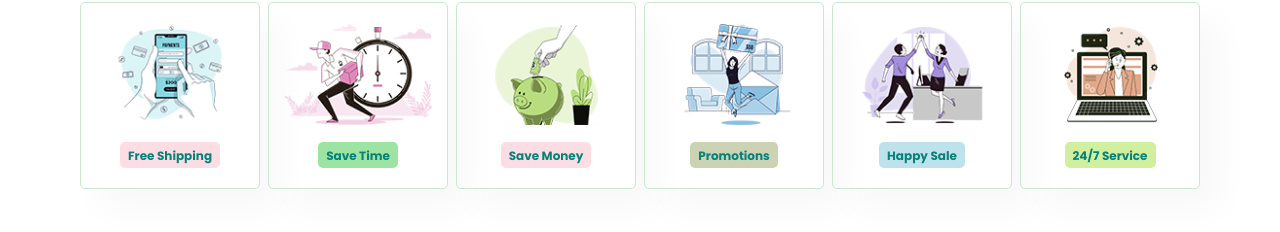
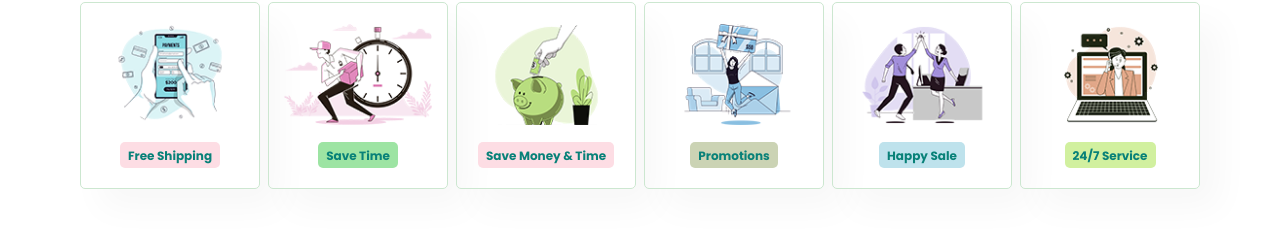
Before and after one commit to bilall001/Ecommerce-website, a plain HTML site: page index.html in a window 1280 px wide. Shown: the part 860-1092 px from the top of the page. Drawn offline with nearby package versions, Linux system fonts and the light colour scheme.

Commit message:
additional

```diff
--- a/index.html
+++ b/index.html
@@ -48,7 +48,7 @@
         </div>
         <div class="fe-box">
             <img src="/images/features/f3.png" alt="">
-            <h6>Save Money</h6>
+            <h6>Save Money & Time</h6>
         </div>
         <div class="fe-box">
             <img src="/images/features/f4.png" alt="">
```
